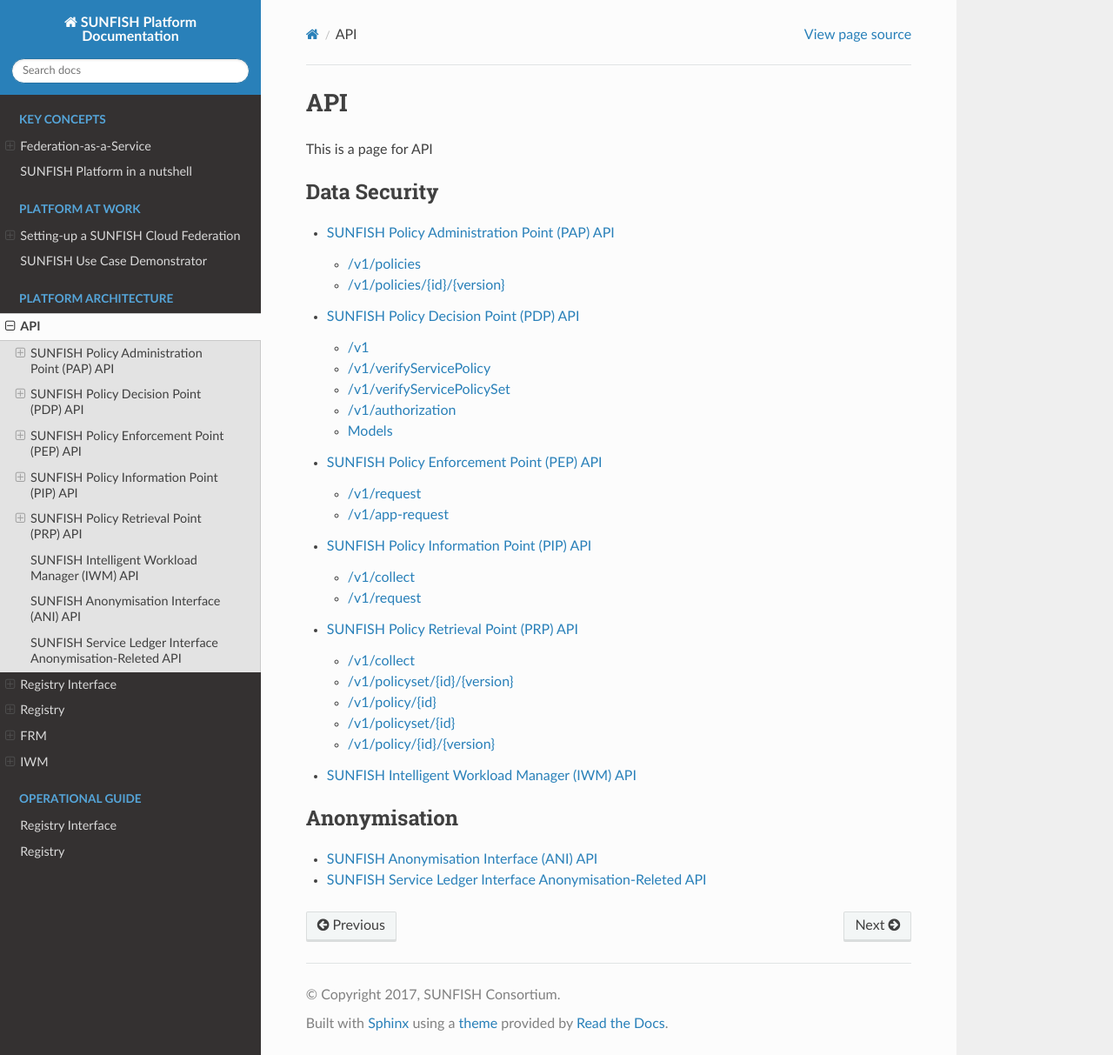
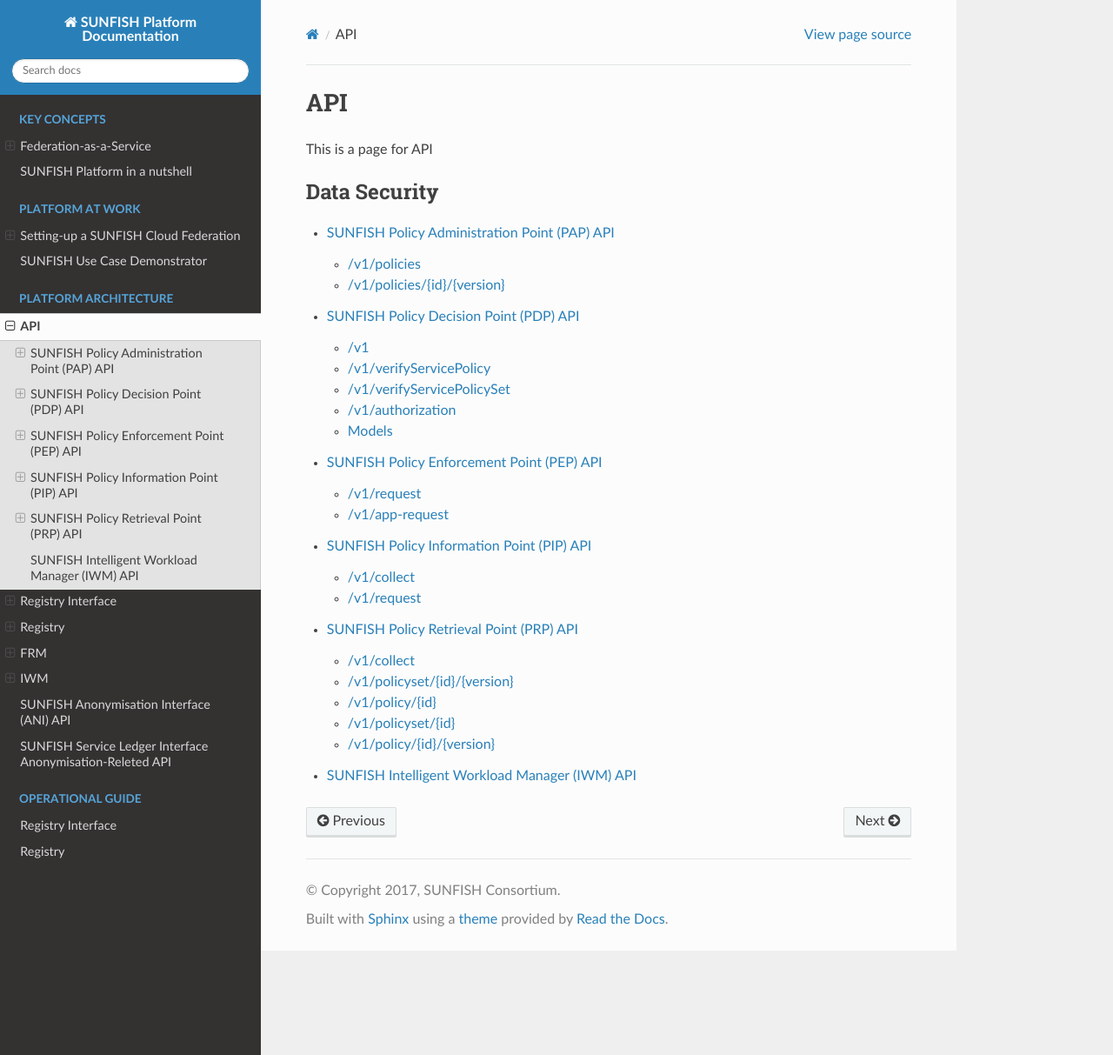
Before and after one commit to sunfish-prj/Platform-docs, a Sphinx documentation site: the page built from docs/API.rst, in a window 1280 px wide and 1213 px high. Shown: the whole window at 87% size. Built offline with Sphinx 7.4.7 and the Read the Docs theme 2.0.0, drawn with Linux system fonts in a browser that asks for light colours.

Commit message:
add anm interface

```diff
--- a/docs/API.rst
+++ b/docs/API.rst
@@ -15,10 +15,3 @@
    ds/PIP.rst
    ds/PRP.rst
    ds/IWM.rst
-
-.. toctree::
-   :maxdepth: 2
-   :caption: Anonymisation
-
-   anonymisation/ANI.rst
-   anonymisation/RI_AN.rst
--- a/docs/index.rst
+++ b/docs/index.rst
@@ -32,6 +32,9 @@
    registry-arch
    FRM
    iwm
+   anonymisation/ANI.rst
+   anonymisation/RI_AN.rst
+
 
 .. toctree::
    :maxdepth: 2
```
